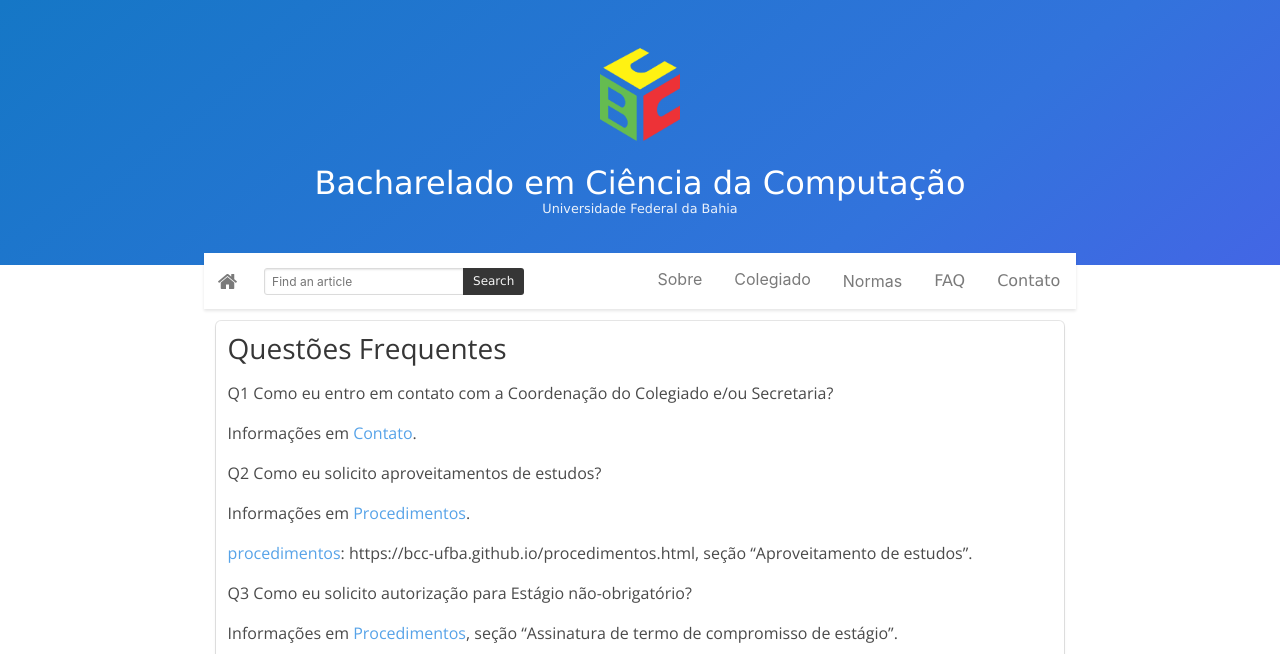
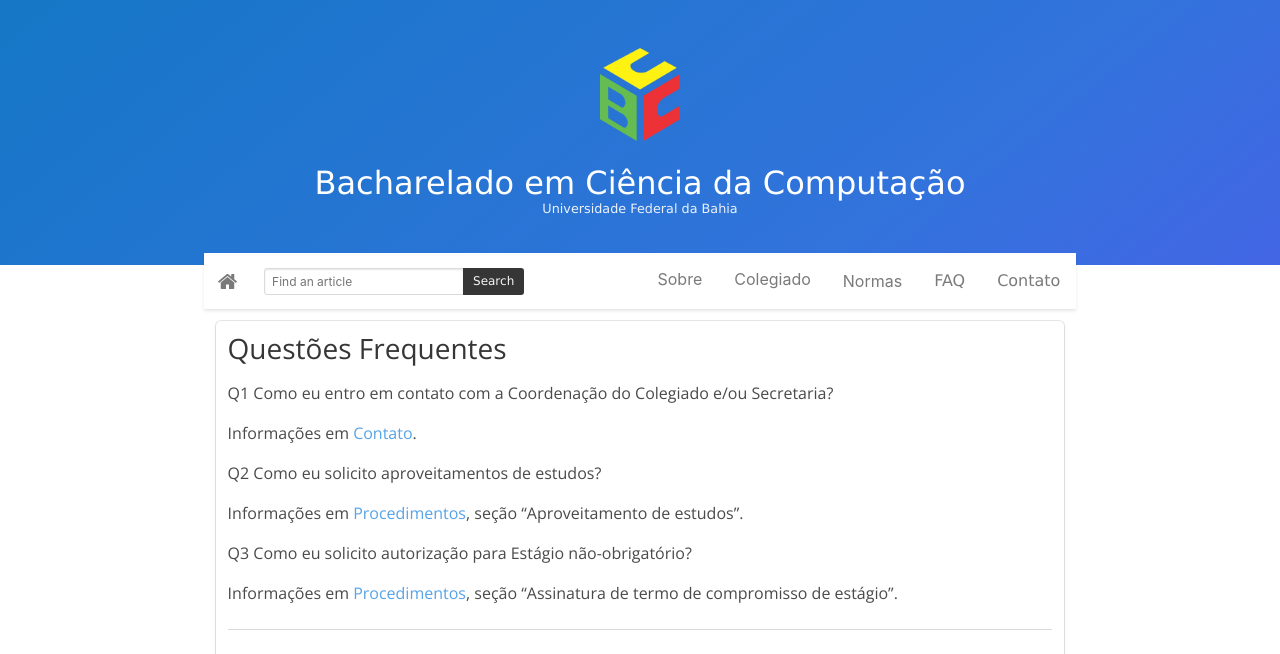
Before and after one commit to bcc-ufba/bcc-ufba.github.io, a Jekyll site: the page built from faq.markdown, in a window 1280 px wide. Shown: the top 654 px of the page. Built offline with Jekyll 4.4.1, drawn with Linux system fonts in a browser that asks for light colours; grey boxes are pictures that could not be loaded.

Commit message:
Update faq.markdown

```diff
--- a/faq.markdown
+++ b/faq.markdown
@@ -13,9 +13,9 @@
 
 Q2 Como eu solicito aproveitamentos de estudos?
 
-Informações em [Procedimentos][procedimentos].
+Informações em [Procedimentos][procedimentos], seção "Aproveitamento de estudos".
 
-[procedimentos]: https://bcc-ufba.github.io/procedimentos.html, seção "Aproveitamento de estudos".
+[procedimentos]: https://bcc-ufba.github.io/procedimentos.html
 
 Q3 Como eu solicito autorização para Estágio não-obrigatório?
 
```
